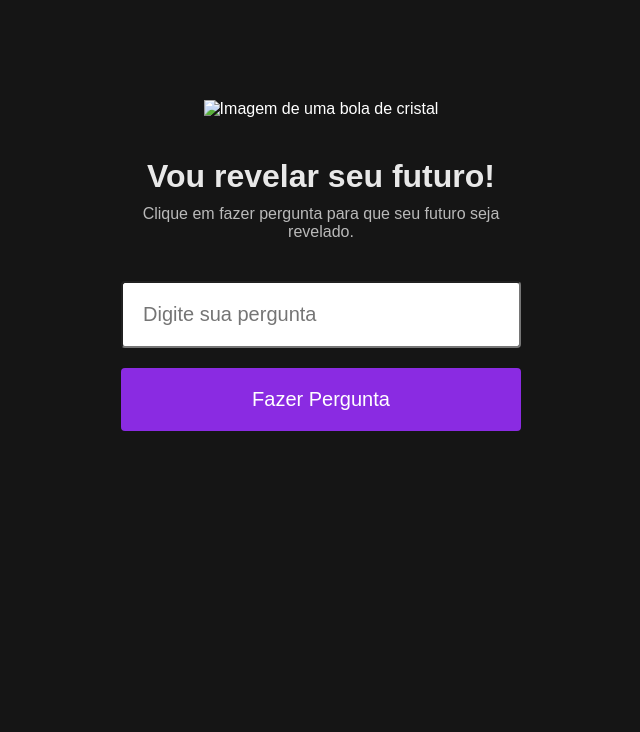
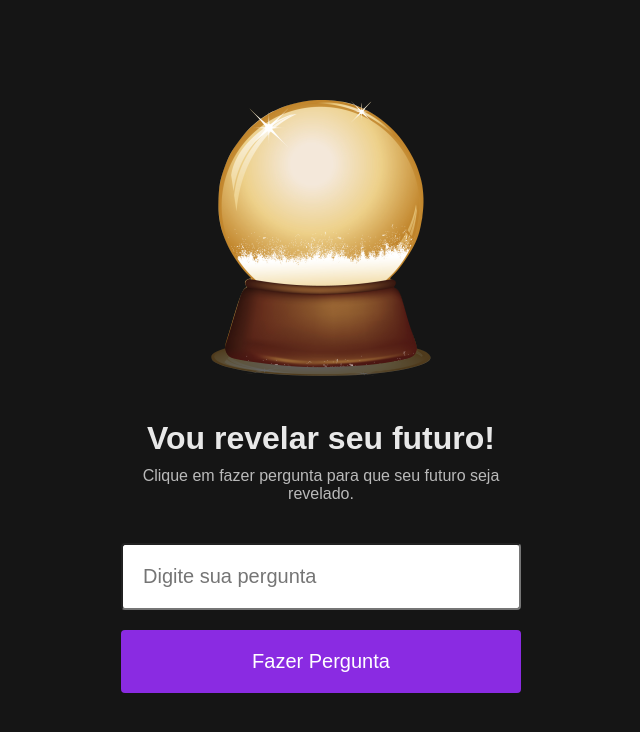
Before and after one commit to Rodolfo-byte/maratona-explorer-1, a plain HTML site: page index.html in a window 1280 px wide. Shown: the whole page, without its empty margins (319-959 px from the left). Drawn offline with Linux system fonts and the light colour scheme.

Commit message:
inserindo imagem no html

```diff
--- a/index.html
+++ b/index.html
@@ -15,7 +15,7 @@
 
   <body>
     <div id="container">
-      <img src="/img/Bola de cristal.png" alt="Imagem de uma bola de cristal">
+      <img src="./img/cristal-ball.png" alt="Imagem de uma bola de cristal">
       <h1>Vou revelar seu futuro!</h1>
       <p>Clique em fazer pergunta para que seu futuro seja revelado.</p>
       <input id="inputPergunta" type="text" placeholder="Digite sua pergunta">
```
